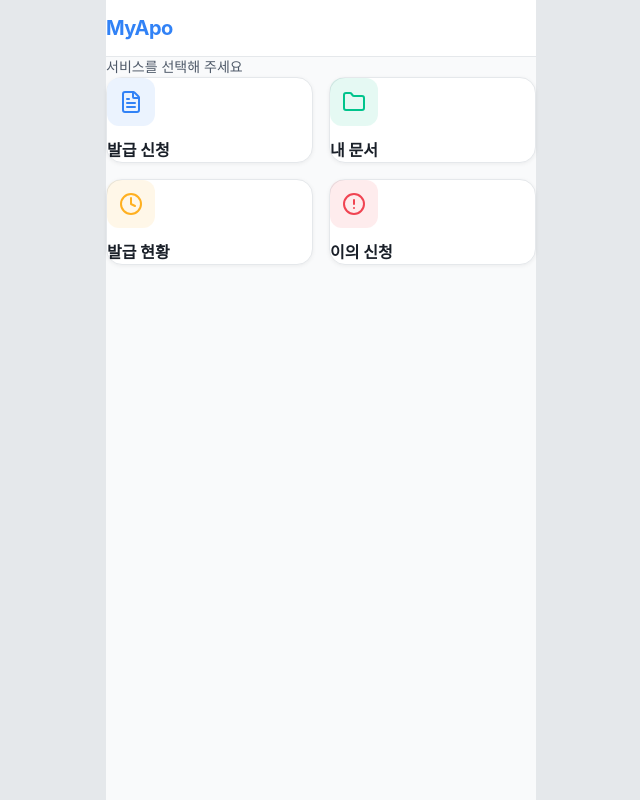
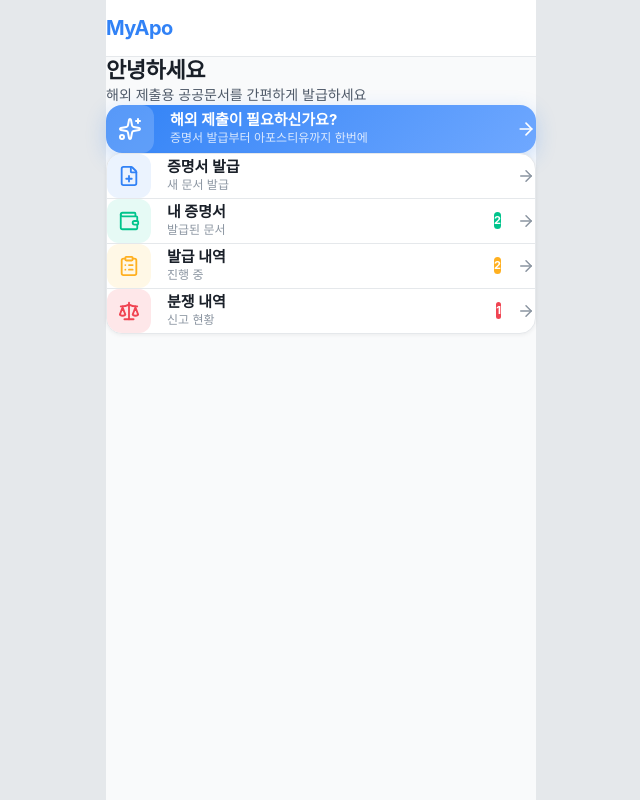
Before and after one commit to cheon-dong-min-bulguhsoong-ee/myapo-frontend, a Next.js app in the folder app/: page /home in a window 1280 px wide. Shown: the whole page, without its empty margins (319-959 px from the left). Built offline with nearby package versions, Linux system fonts and the light colour scheme; what @toss/tds-mobile would draw is missing.

Commit message:
Update app UI screens

```diff
--- a/app/app/documents/page.tsx
+++ b/app/app/documents/page.tsx
@@ -1,28 +1,102 @@
 'use client'
 import { useState } from 'react'
 import { useRouter } from 'next/navigation'
+import { Tab } from '@toss/tds-mobile'
 import { AppBar } from '@/components/ui/app-bar'
-import { SegmentedControl } from '@/components/ui/segmented-control'
-import { Card } from '@/components/ui/card'
 import { Pill } from '@/components/ui/pill'
 import { EmptyState } from '@/components/ui/empty-state'
-import { mockDocuments } from '@/lib/mock-data'
-import { Folder, ChevronRight } from 'lucide-react'
+import { mockDocuments, type Document } from '@/lib/mock-data'
+import {
+  Folder,
+  ChevronRight,
+  ScrollText,
+  Users,
+  Home,
+  GraduationCap,
+  Briefcase,
+  ShieldAlert,
+  FileText,
+} from 'lucide-react'
+
+const ICON_MAP: Record<string, { Icon: React.ComponentType<{ size?: number; strokeWidth?: number }>; tint: string; bg: string }> = {
+  납세증명서: { Icon: ScrollText, tint: '#3182F6', bg: '#EBF3FE' },
+  가족관계증명서: { Icon: Users, tint: '#00C48C', bg: '#E6FAF5' },
+  주민등록등본: { Icon: Home, tint: '#FFB020', bg: '#FFF8E6' },
+  졸업증명서: { Icon: GraduationCap, tint: '#7C5CFC', bg: '#EFEAFE' },
+  재직증명서: { Icon: Briefcase, tint: '#18BFFF', bg: '#E6F9FF' },
+  범죄경력회보서: { Icon: ShieldAlert, tint: '#F04452', bg: '#FEE7E9' },
+}
+
+function getIcon(type: string) {
+  return ICON_MAP[type] ?? { Icon: FileText, tint: '#8B95A1', bg: '#F2F4F6' }
+}
+
+function DocumentCard({ doc, onClick }: { doc: Document; onClick: () => void }) {
+  const { Icon, tint, bg } = getIcon(doc.type)
+  const expired = doc.status === 'expired'
+
+  return (
+    <button
+      onClick={onClick}
+      className="w-full text-left bg-paper rounded-2xl p-4 active:bg-canvas transition-colors"
+      style={{
+        boxShadow: '0 1px 4px rgba(0,0,0,0.06)',
+        border: '1px solid var(--color-hairline)',
+        opacity: expired ? 0.55 : 1,
+      }}
+    >
+      <div className="flex items-start gap-3">
+        <div
+          className="shrink-0 w-12 h-12 rounded-xl flex items-center justify-center"
+          style={{ backgroundColor: expired ? '#F2F4F6' : bg }}
+        >
+          <Icon size={22} strokeWidth={1.8} style={{ color: expired ? '#8B95A1' : tint } as React.CSSProperties} />
+        </div>
+
+        <div className="flex-1 min-w-0">
+          <div className="flex items-center gap-2 mb-1">
+            <span className="font-bold text-ink truncate">{doc.type}</span>
+            {expired ? (
+              <Pill variant="neutral">만료</Pill>
+            ) : doc.isExpiringSoon ? (
+              <Pill variant="warning">D-7</Pill>
+            ) : (
+              <Pill variant="success">유효</Pill>
+            )}
+          </div>
+          <p className="text-xs text-ink-muted font-mono mb-2">{doc.credentialId}</p>
+          <div className="flex items-center gap-3 text-xs text-ink-secondary">
+            <span>발급 {doc.issuedAt}</span>
+            <span className="text-ink-muted">·</span>
+            <span>만료 {doc.expiresAt}</span>
+          </div>
+        </div>
+
+        <ChevronRight size={18} className="text-ink-muted mt-2 shrink-0" />
+      </div>
+    </button>
+  )
+}
 
 export default function DocumentsPage() {
-  const [tab, setTab] = useState('available')
+  const [tab, setTab] = useState<'available' | 'expired'>('available')
   const router = useRouter()
-  const filtered = mockDocuments.filter(d => d.status === (tab === 'available' ? 'available' : 'expired'))
+  const availableCount = mockDocuments.filter(d => d.status === 'available').length
+  const expiredCount = mockDocuments.filter(d => d.status === 'expired').length
+  const filtered = mockDocuments.filter(d => d.status === tab)
 
   return (
     <div className="flex flex-col min-h-dvh" style={{ paddingBottom: 'env(safe-area-inset-bottom)' }}>
       <AppBar title="내 문서" />
-      <div className="px-5 pt-3 pb-2">
-        <SegmentedControl
-          value={tab}
-          onChange={setTab}
-          options={[{ value: 'available', label: '유효한 문서' }, { value: 'expired', label: '만료된 문서' }]}
-        />
+      <div style={{ borderBottom: '1px solid var(--color-hairline)' }}>
+        <Tab size="large" onChange={(idx) => setTab(idx === 0 ? 'available' : 'expired')}>
+          <Tab.Item selected={tab === 'available'}>
+            유효한 문서 <span style={{ color: tab === 'available' ? '#3182F6' : '#8B95A1', marginLeft: 4 }}>{availableCount}</span>
+          </Tab.Item>
+          <Tab.Item selected={tab === 'expired'}>
+            만료된 문서 <span style={{ color: tab === 'expired' ? '#3182F6' : '#8B95A1', marginLeft: 4 }}>{expiredCount}</span>
+          </Tab.Item>
+        </Tab>
       </div>
       <main className="flex-1 px-5 py-3 space-y-3">
         {filtered.length === 0 ? (
@@ -35,19 +109,11 @@
           />
         ) : (
           filtered.map(doc => (
-            <Card key={doc.id} clickable onClick={() => router.push(`/documents/${doc.id}`)}>
-              <div className="flex justify-between items-start">
-                <div className="space-y-1">
-                  <div className="flex items-center gap-2">
-                    <span className="font-bold text-ink">{doc.type}</span>
-                    {doc.isExpiringSoon && <Pill variant="warning">D-7</Pill>}
-                  </div>
-                  <p className="text-xs text-ink-muted font-mono">{doc.credentialId}</p>
-                  <p className="text-sm text-ink-secondary">만료 {doc.expiresAt}</p>
-                </div>
-                <ChevronRight size={18} className="text-ink-muted mt-1" />
-              </div>
-            </Card>
+            <DocumentCard
+              key={doc.id}
+              doc={doc}
+              onClick={() => router.push(`/documents/${doc.id}`)}
+            />
           ))
         )}
       </main>
--- a/app/app/globals.css
+++ b/app/app/globals.css
@@ -35,6 +35,14 @@
 .safe-top { padding-top: env(safe-area-inset-top); }
 .safe-bottom { padding-bottom: env(safe-area-inset-bottom); }
 
+/* TDS Tab — primary color override for selected state */
+.tab__item[aria-selected="true"] .tab__item-title {
+  --color: var(--color-primary) !important;
+}
+.tab__list + div::after {
+  background-color: var(--color-primary) !important;
+}
+
 /* Pulse animation for active step-dot */
 @keyframes pulse-ring {
   0% { transform: scale(1); opacity: 0.6; }
--- a/app/app/home/page.tsx
+++ b/app/app/home/page.tsx
@@ -1,34 +1,100 @@
 'use client'
 import { useRouter } from 'next/navigation'
 import { AppBar } from '@/components/ui/app-bar'
-import { FileText, Folder, Clock, AlertCircle } from 'lucide-react'
+import { FilePlus, Wallet, ClipboardList, Scale, ArrowRight, Sparkles } from 'lucide-react'
+import { mockDocuments, mockApplications, mockDisputes } from '@/lib/mock-data'
 
-const menuItems = [
-  { icon: FileText, label: '발급 신청', href: '/issue/select', color: 'text-primary', bg: 'bg-primary-soft' },
-  { icon: Folder, label: '내 문서', href: '/documents', color: 'text-success', bg: 'bg-success/10' },
-  { icon: Clock, label: '발급 현황', href: '/history', color: 'text-warning', bg: 'bg-warning/10' },
-  { icon: AlertCircle, label: '이의 신청', href: '/disputes', color: 'text-danger', bg: 'bg-danger/10' },
-]
+interface MenuItem {
+  icon: React.ComponentType<{ size?: number; strokeWidth?: number; style?: React.CSSProperties }>
+  label: string
+  sublabel: string
+  count: number
+  href: string
+  tint: string
+  bg: string
+}
 
 export default function HomePage() {
   const router = useRouter()
+
+  const validDocs = mockDocuments.filter(d => d.status === 'available').length
+  const inProgress = mockApplications.length
+  const openDisputes = mockDisputes.filter(d => d.status !== 'closed').length
+
+  const menuItems: MenuItem[] = [
+    { icon: FilePlus, label: '증명서 발급', sublabel: '새 문서 발급', count: 0, href: '/issue/select', tint: '#3182F6', bg: '#EBF3FE' },
+    { icon: Wallet, label: '내 증명서', sublabel: '발급된 문서', count: validDocs, href: '/documents', tint: '#00C48C', bg: '#E6FAF5' },
+    { icon: ClipboardList, label: '발급 내역', sublabel: '진행 중', count: inProgress, href: '/history', tint: '#FFB020', bg: '#FFF8E6' },
+    { icon: Scale, label: '분쟁 내역', sublabel: '신고 현황', count: openDisputes, href: '/disputes', tint: '#F04452', bg: '#FEE7E9' },
+  ]
+
   return (
     <div className="flex flex-col min-h-dvh" style={{ paddingBottom: 'env(safe-area-inset-bottom)' }}>
       <AppBar wordmark showBack={false} />
-      <main className="flex-1 px-5 py-6">
-        <p className="text-sm text-ink-secondary mb-6">서비스를 선택해 주세요</p>
-        <div className="grid grid-cols-2 gap-4">
-          {menuItems.map(({ icon: Icon, label, href, color, bg }) => (
+
+      <main className="flex-1 px-5 pt-4 pb-8 space-y-5">
+        {/* Greeting */}
+        <div>
+          <h1 className="text-[22px] font-bold tracking-[-0.02em] text-ink leading-tight">안녕하세요</h1>
+          <p className="text-sm text-ink-secondary mt-1">해외 제출용 공공문서를 간편하게 발급하세요</p>
+        </div>
+
+        {/* Promo / hero CTA */}
+        <button
+          onClick={() => router.push('/issue/select')}
+          className="w-full text-left rounded-2xl p-5 flex items-center gap-4 active:opacity-90 transition-opacity"
+          style={{
+            background: 'linear-gradient(135deg, #3182F6 0%, #6FA8FF 100%)',
+            boxShadow: '0 6px 20px rgba(49,130,246,0.25)',
+          }}
+        >
+          <div
+            className="shrink-0 w-12 h-12 rounded-xl flex items-center justify-center"
+            style={{ backgroundColor: 'rgba(255,255,255,0.18)' }}
+          >
+            <Sparkles size={24} strokeWidth={2} style={{ color: '#fff' }} />
+          </div>
+          <div className="flex-1 min-w-0">
+            <div className="text-white font-bold text-[15px] leading-tight">해외 제출이 필요하신가요?</div>
+            <div className="text-white/80 text-xs mt-1">증명서 발급부터 아포스티유까지 한번에</div>
+          </div>
+          <ArrowRight size={20} style={{ color: '#fff' }} />
+        </button>
+
+        {/* Menu list */}
+        <div
+          className="bg-paper rounded-2xl overflow-hidden"
+          style={{
+            boxShadow: '0 1px 4px rgba(0,0,0,0.06)',
+            border: '1px solid var(--color-hairline)',
+          }}
+        >
+          {menuItems.map(({ icon: Icon, label, sublabel, count, href, tint, bg }, idx) => (
             <button
               key={href}
               onClick={() => router.push(href)}
-              className="bg-paper rounded-2xl border border-hairline p-5 flex flex-col gap-3 active:bg-canvas text-left"
-              style={{ boxShadow: '0 1px 4px rgba(0,0,0,0.06)' }}
+              className="w-full flex items-center gap-4 px-4 py-4 active:bg-canvas text-left transition-colors"
+              style={idx > 0 ? { borderTop: '1px solid var(--color-hairline)' } : undefined}
             >
-              <div className={`w-12 h-12 rounded-xl ${bg} flex items-center justify-center`}>
-                <Icon size={24} className={color} />
+              <div
+                className="shrink-0 w-11 h-11 rounded-xl flex items-center justify-center"
+                style={{ backgroundColor: bg }}
+              >
+                <Icon size={22} strokeWidth={2} style={{ color: tint }} />
               </div>
-              <span className="text-base font-bold text-ink">{label}</span>
+              <div className="flex-1 min-w-0">
+                <div className="text-[15px] font-bold text-ink leading-tight">{label}</div>
+                <div className="text-xs text-ink-muted mt-0.5">{sublabel}</div>
+              </div>
+              {count > 0 && (
+                <span
+                  className="text-[11px] font-bold px-2 py-0.5 rounded-full"
+                  style={{ backgroundColor: tint, color: '#fff' }}
+                >
+                  {count}
+                </span>
+              )}
+              <ArrowRight size={18} className="text-ink-muted shrink-0" />
             </button>
           ))}
         </div>
```
Also changed, not shown: app/docs/product-specs/decisions.md (+4 -1 lines).
